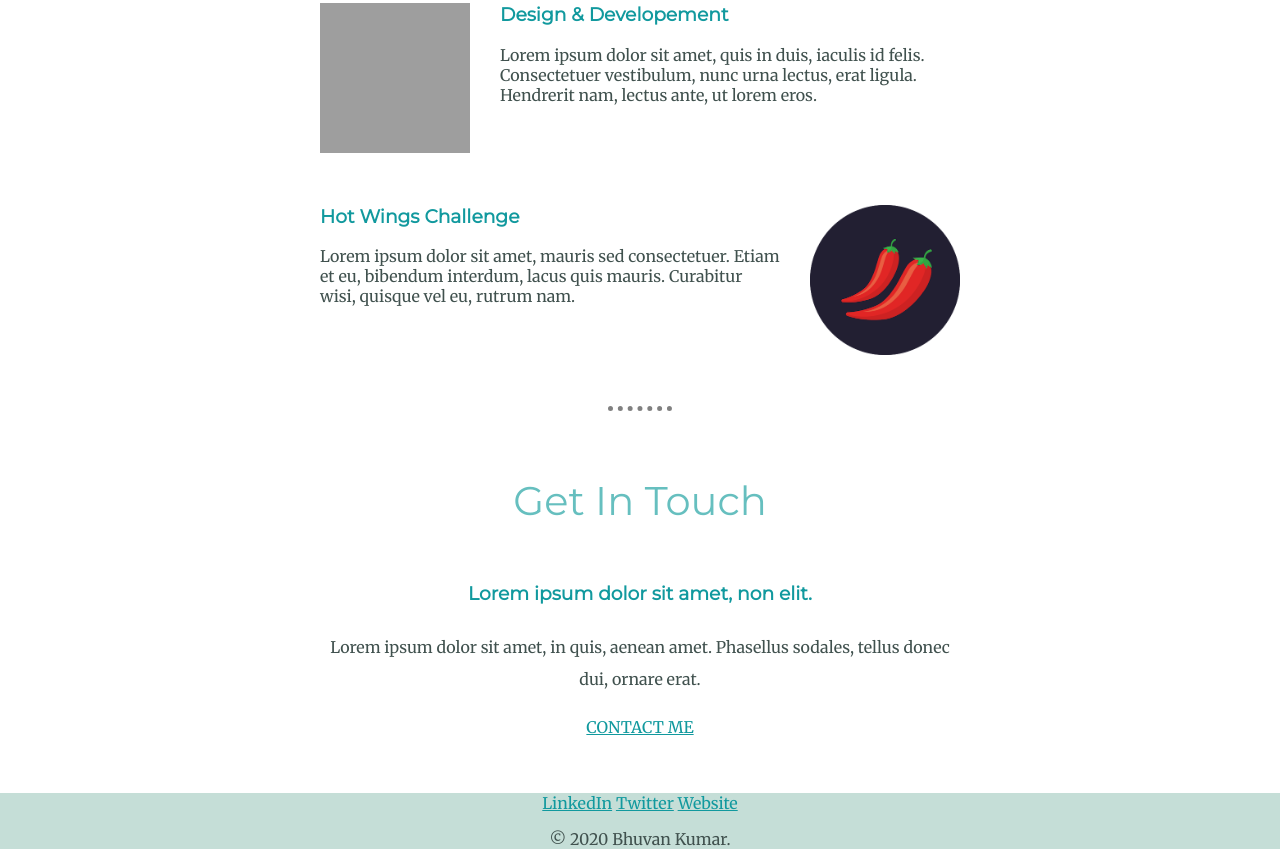
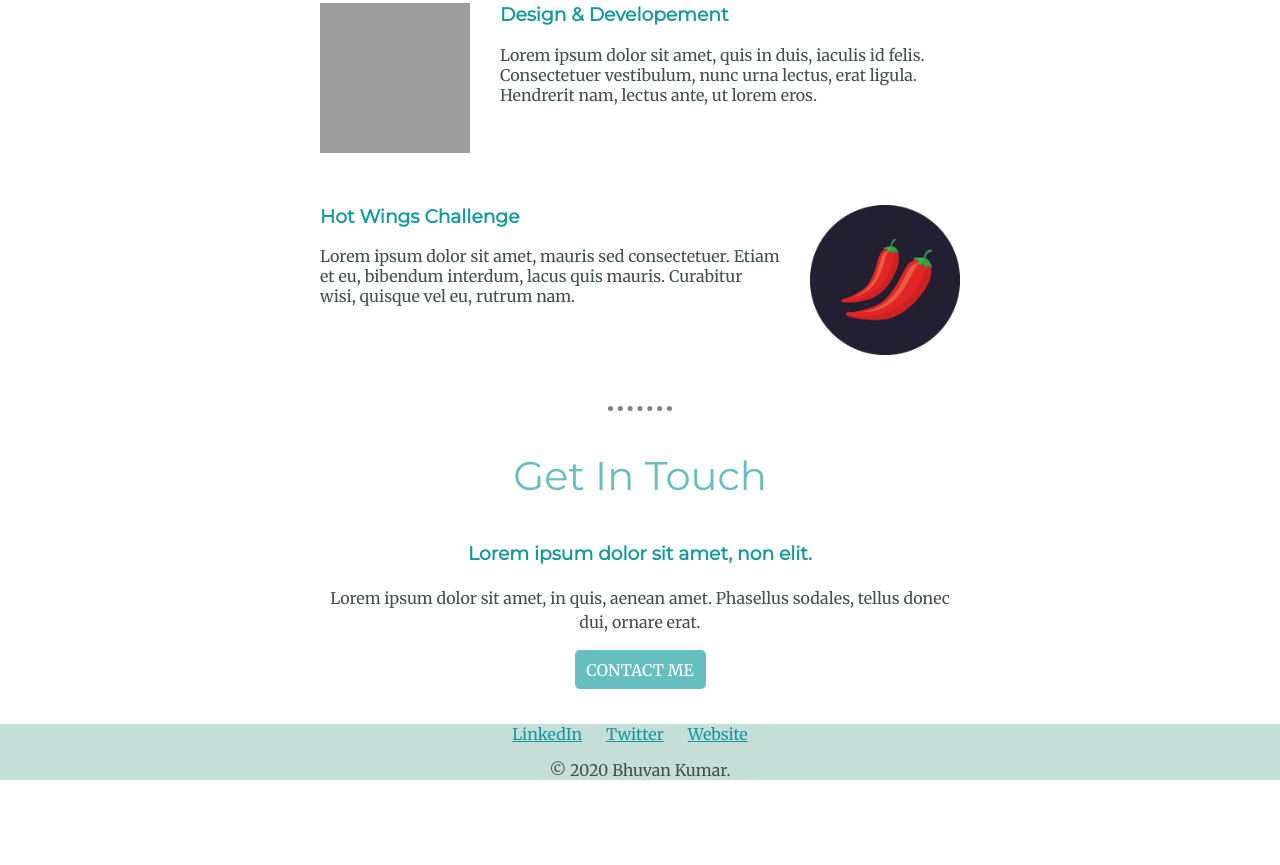
Before and after one commit to bbkzb4u/CloudProfile, a plain HTML site: page index.html in a window 1280 px wide. Shown: the part 1268-2133 px from the top of the page. After the commit the page ends 2064 px from the top, so only its background shows below. Drawn offline with Linux system fonts and the light colour scheme; grey boxes are pictures that could not be loaded.

Commit message:
Add files via upload

```diff
--- a/css/styles.css
+++ b/css/styles.css
@@ -36,7 +36,6 @@ a{
 }
 .bottom-container{
   background-color: #c5ded7;
-
 }
 .bottom-cloud{
   position: absolute;
@@ -85,7 +84,21 @@ hr{
 }
 .contact-me{
   width: 50%;
-  margin: 50px auto 50px auto;
-  line-height: 2;
+  margin: 35px auto 35px auto;
+  line-height: 1.5;
   text-align: center;
 }
+.footer-link{
+  padding-right: 20px;
+}
+.button {
+    display: block;
+    width: 115px;
+    height: 23px;
+    background: #66BFBF;
+    padding: 8px;
+    border-radius: 5px;
+    color: white;
+    align-items: center;
+    text-decoration: none;
+}
--- a/index.html
+++ b/index.html
@@ -41,7 +41,9 @@
     <h2>Get In Touch</h2>
     <h3>Lorem ipsum dolor sit amet, non elit.</h3>
     <p>Lorem ipsum dolor sit amet, in quis, aenean amet. Phasellus sodales, tellus donec dui, ornare erat.</p>
-    <a class="BUTTON_QHO" href="mailto:bbkzb4u@gmail.com">CONTACT ME</a>
+    <center>
+        <a class="button" href="mailto:bbkzb4u@gmail.com">CONTACT ME</a>
+    </center>
   </div>
 </div>
 
```
